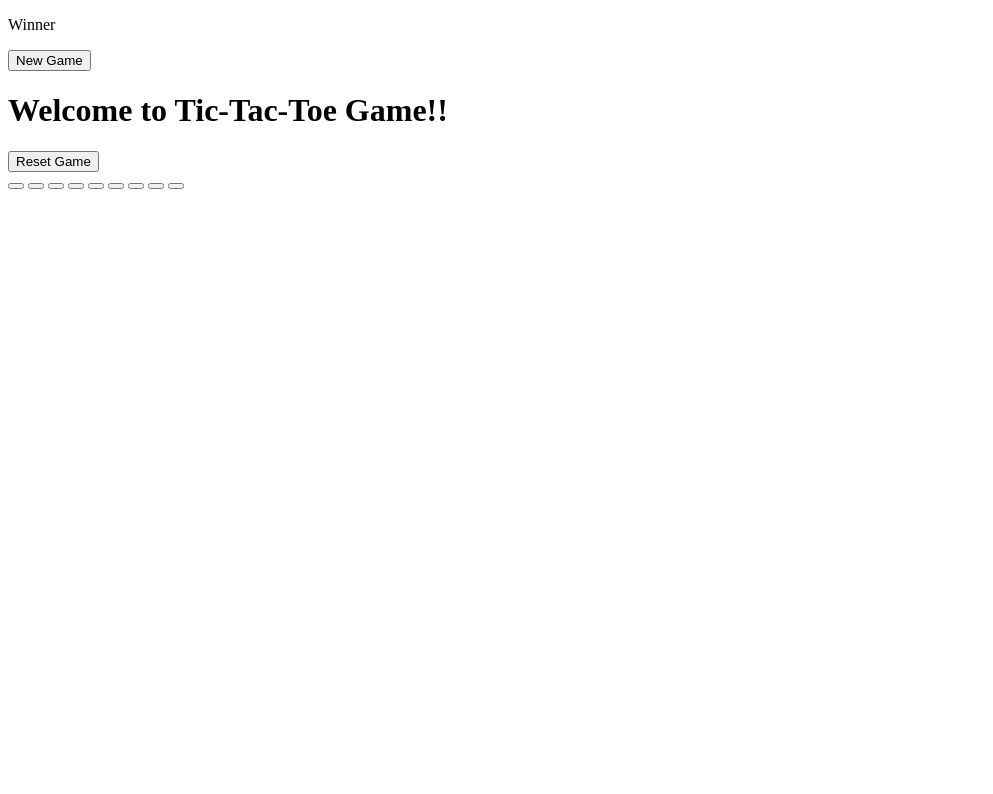
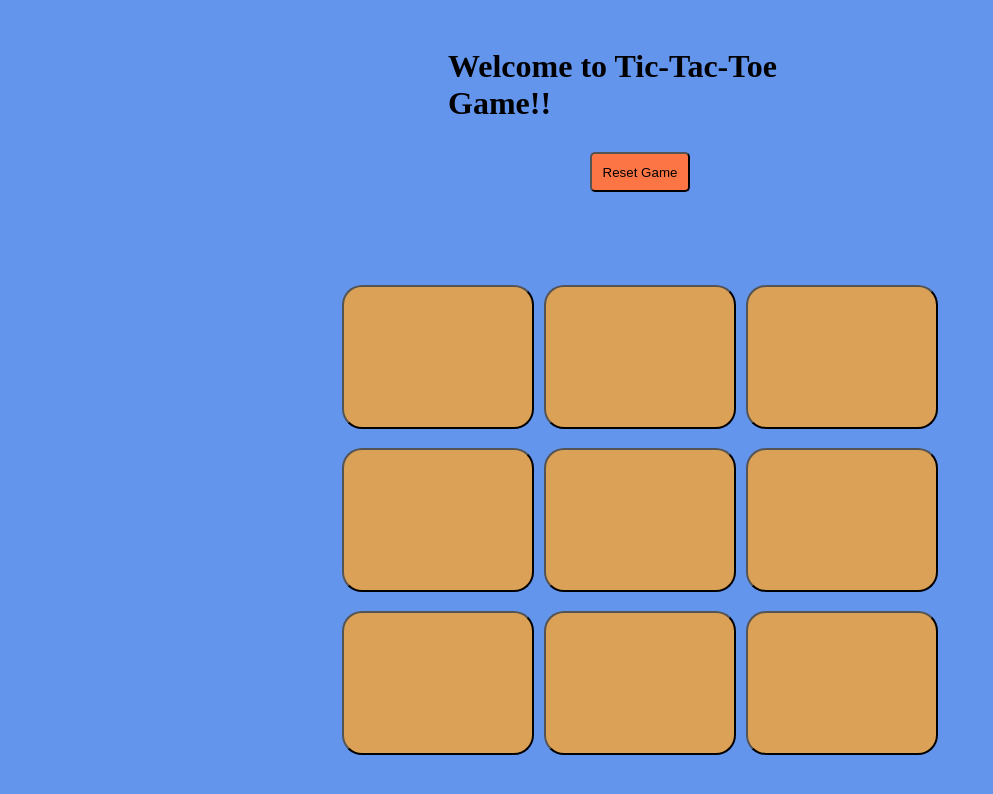
Before and after one commit to KoushaniBhowmik/Tic-Tac-Toe_Game, a plain HTML site: page index.html in a window 1280 px wide. Shown: the whole page, without its empty margins (0-993 px from the left). Drawn offline with Linux system fonts and the light colour scheme.

Commit message:
Update index.html

```diff
--- a/index.html
+++ b/index.html
@@ -4,7 +4,7 @@
     <meta charset="UTF-8">
     <meta name="viewport" content="width=device-width, initial-scale=1.0">
     <title>Tic-Tac-Toe Game</title>
-    <link rel="stylesheet" href="game.css">
+    <link rel="stylesheet" href="style.css">
 </head>
 <body>
     <div class="msgcontainer hide">
@@ -28,6 +28,6 @@
             <button class="click"></button>
         </div>
     </div>
-    <script src="game.js"></script>
+    <script src="app.js"></script>
 </body>
 </html>
```
